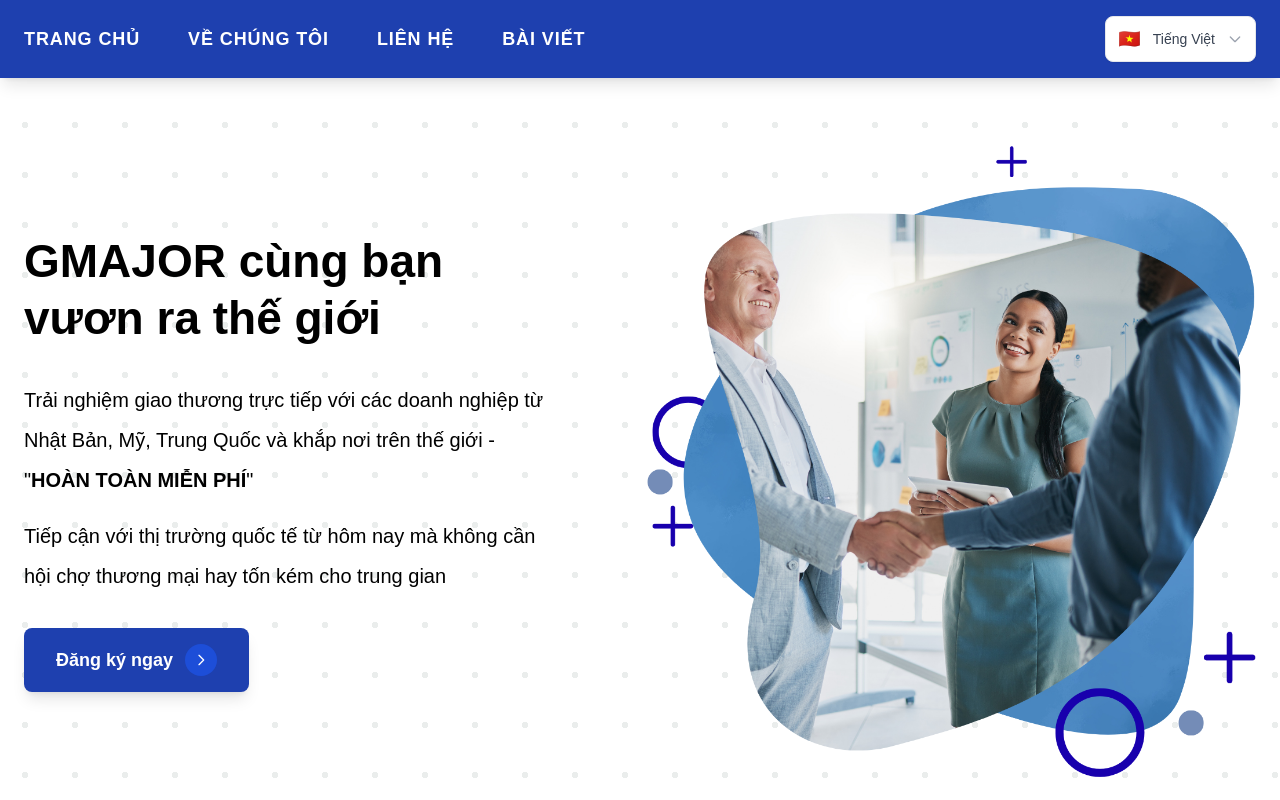
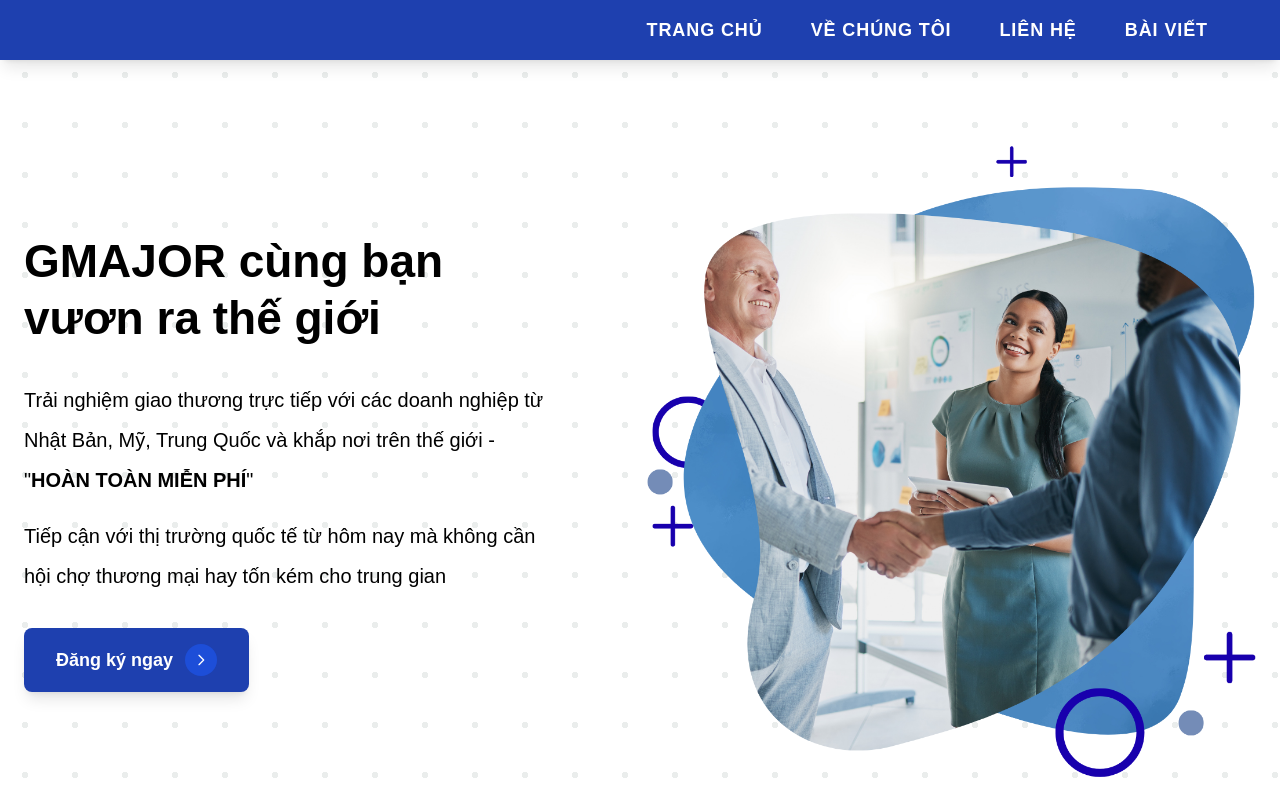
Before and after one commit to gmajorglobal/gmajor-landing, a Next.js app: page /vi in a window 1280 px wide. Shown: the top 800 px of the page. Built offline with nearby package versions, Linux system fonts and the light colour scheme.

Commit message:
hide dropdown button

```diff
--- a/app/components/Header.tsx
+++ b/app/components/Header.tsx
@@ -14,7 +14,7 @@ export default function Header({ locale, onLocaleChange }: HeaderProps) {
   return (
     <header className="w-full bg-blue-800 py-3 md:py-4 shadow-lg fixed top-0 left-0 right-0 z-50">
       <nav className="max-w-7xl mx-auto px-4 md:px-6">
-        <div className="flex justify-between items-center">
+        <div className="flex items-center justify-end gap-4 sm:gap-6 md:gap-8 w-full">
           {/* Navigation Links */}
           {isLoading ? (
             <div className="flex space-x-3 sm:space-x-6 md:space-x-12 items-center">
--- a/app/components/LanguageDropdown.tsx
+++ b/app/components/LanguageDropdown.tsx
@@ -51,7 +51,7 @@ export default function LanguageDropdown({ currentLocale, onLocaleChange }: Lang
   return (
     <div className="relative" ref={dropdownRef}>
       {/* Trigger Button */}
-      <button
+      {/* <button
         onClick={() => setIsOpen(!isOpen)}
         className="flex items-center gap-3 px-3 py-2 bg-white border border-gray-200 rounded-lg shadow-sm hover:bg-gray-50 transition-colors duration-200 min-w-[135px]"
       >
@@ -69,11 +69,11 @@ export default function LanguageDropdown({ currentLocale, onLocaleChange }: Lang
         >
           <path strokeLinecap="round" strokeLinejoin="round" strokeWidth={2} d="M19 9l-7 7-7-7" />
         </svg>
-      </button>
+      </button> */}
 
       {/* Dropdown Menu */}
       {isOpen && (
-        <div className="absolute top-full left-0 mt-1 w-full bg-white border border-gray-200 rounded-lg shadow-lg z-50 overflow-hidden">
+        <div className="absolute top-full right-0 mt-1 min-w-[135px] bg-white border border-gray-200 rounded-lg shadow-lg z-50 overflow-hidden">
           {locales.map((locale) => (
             <button
               key={locale}
```
